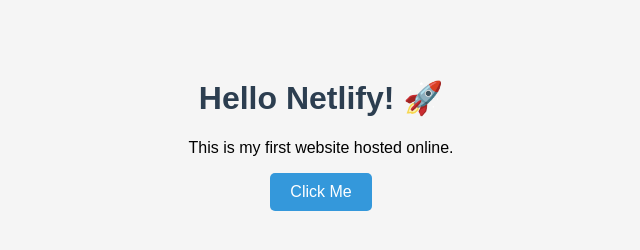
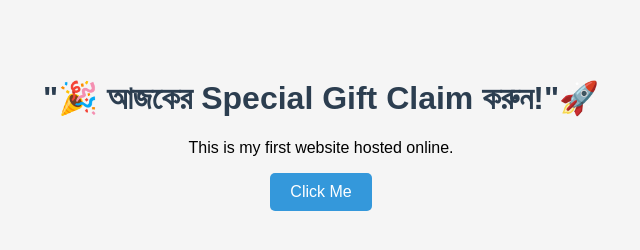
Before and after one commit to ahadtalukdar34660-dot/ahad.github.io, a plain HTML site: page index.html in a window 1280 px wide. Shown: the whole page, without its empty margins (319-959 px from the left). Drawn offline with Linux system fonts and the light colour scheme.

Commit message:
Update index.html

```diff
--- a/index.html
+++ b/index.html
@@ -7,7 +7,7 @@
   <link rel="stylesheet" href="style.css">
 </head>
 <body>
-  <h1>Hello Netlify! 🚀</h1>
+  <h1>"🎉 আজকের Special Gift Claim করুন!"🚀</h1>
   <p>This is my first website hosted online.</p>
 
   <button onclick="sayHello()">Click Me</button>
```
